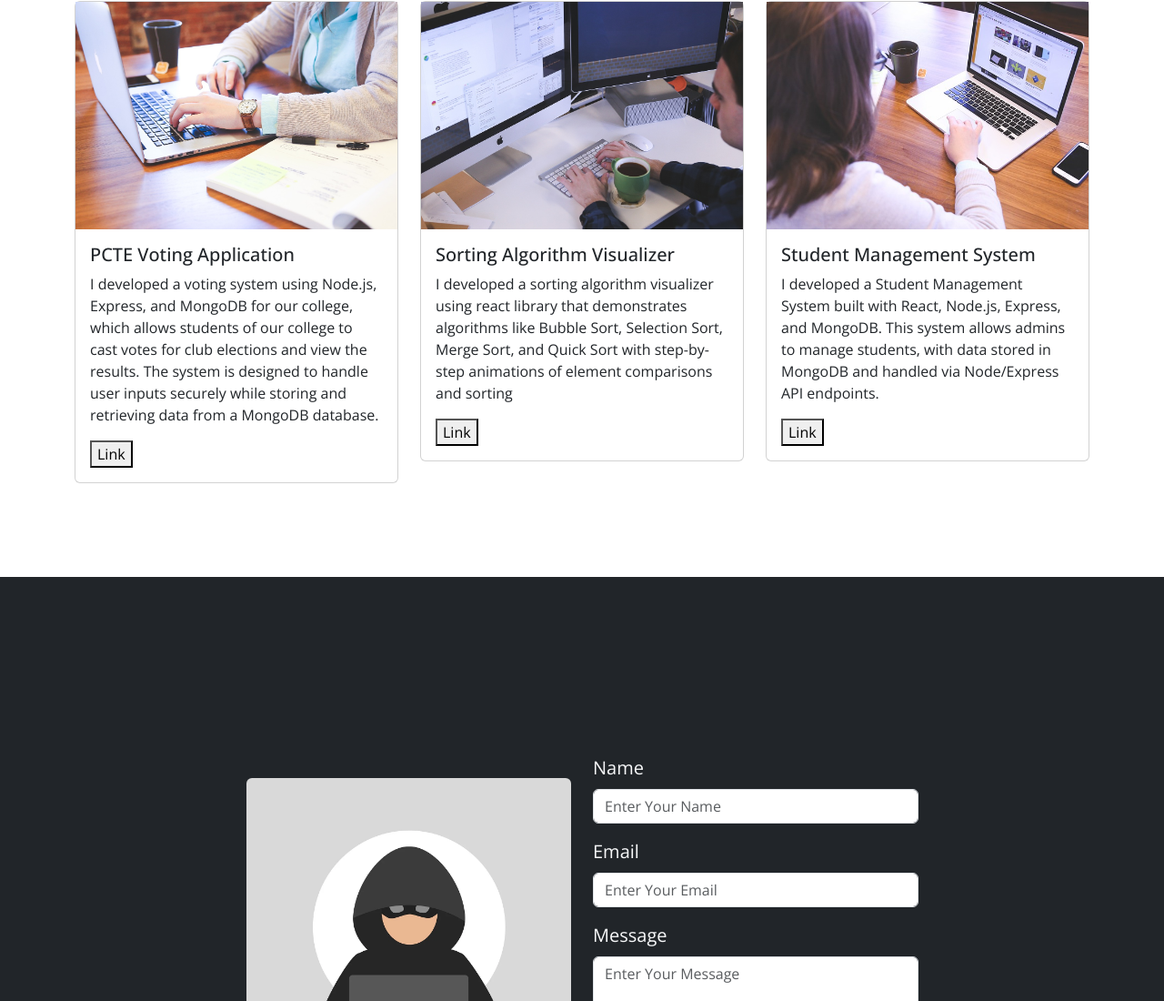
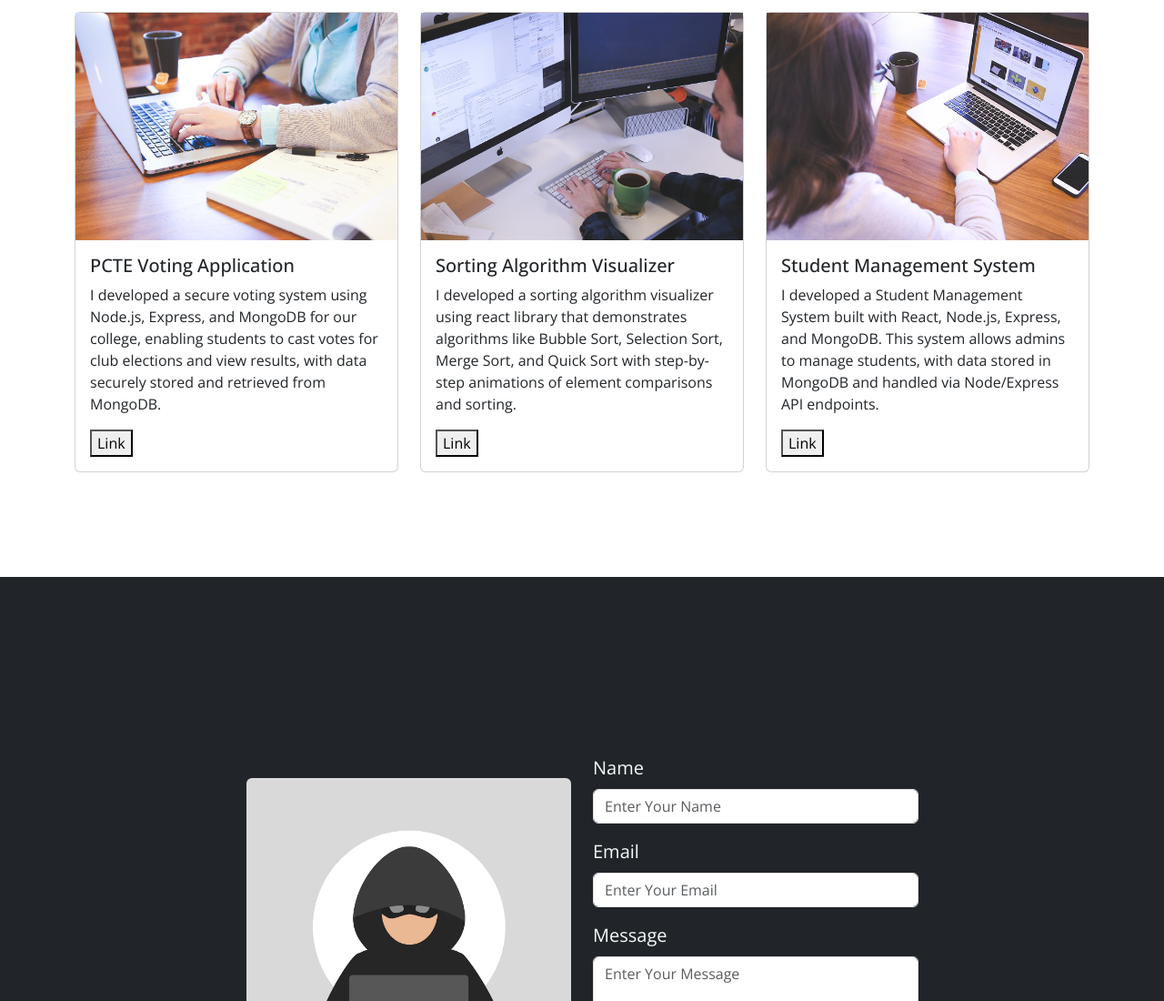
Before and after one commit to Atulshukla25/MyPortfolio, a plain HTML site: page index.html in a window 1280 px wide. Shown: the part 2566-3666 px from the top of the page at 91% size. Drawn offline with nearby package versions, Linux system fonts and the light colour scheme.

Commit message:
Update index.html

```diff
--- a/index.html
+++ b/index.html
@@ -206,11 +206,10 @@
               <div class="card-body">
                 <h5 class="card-title">PCTE Voting Application</h5>
                 <p>
-                  I developed a voting system using Node.js, Express, and
-                  MongoDB for our college, which allows students of our college to cast votes for club elections
-                  and view the results. The system is designed to handle user
-                  inputs securely while storing and retrieving
-                  data from a MongoDB database.
+                  I developed a secure voting system using Node.js, Express,
+                  and MongoDB for our college, enabling students to cast votes
+                  for club elections and view results, with data securely stored
+                  and retrieved from MongoDB.
                 </p>
                 <a href="https://github.com/Atulshukla25/voting_app">
                   <button>Link</button>
@@ -226,7 +225,7 @@
                 <p>
                   I developed a sorting algorithm visualizer using react library that
                   demonstrates algorithms like Bubble Sort, Selection Sort, Merge Sort, and Quick Sort
-                  with step-by-step animations of element comparisons and sorting
+                  with step-by-step animations of element comparisons and sorting.
                 </p>
                 <a href="https://github.com/Atulshukla25/soringAlgoVisualizer">
                   <button>Link</button>
```
